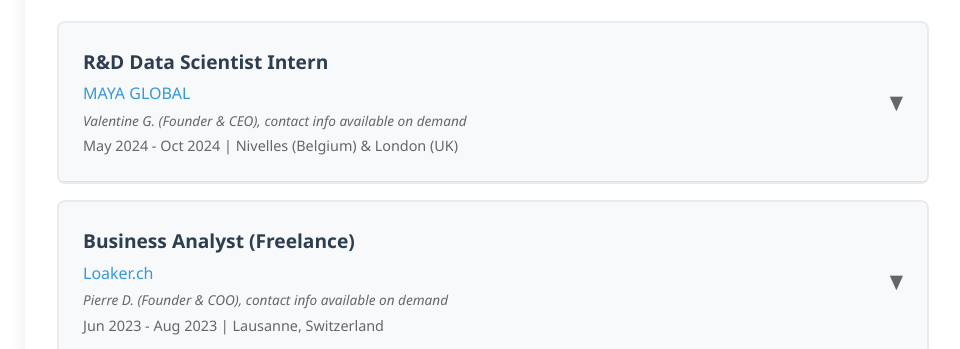
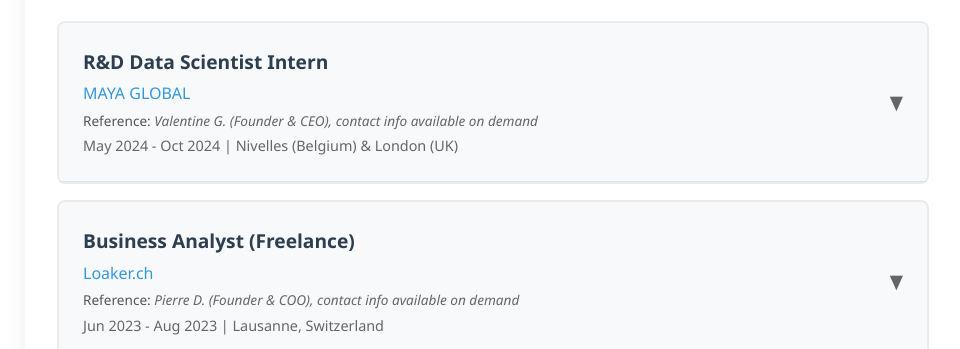
Before and after one commit to hrandrIAga/cv_portfolio, a plain HTML site: page interactive-cv.html in a window 1280 px wide. Shown: the part 423-772 px from the top of the page, without its empty margins (147-1107 px from the left). Drawn offline with Linux system fonts and the light colour scheme.

Commit message:
INTERACTIVE-CV : update experience display - add Reference text per experience item

```diff
--- a/assets/css/interactive-cv.css
+++ b/assets/css/interactive-cv.css
@@ -201,6 +201,12 @@
     font-style: italic;
     margin-bottom: 0.25rem;
     line-height: 1.4;
+}
+
+.reference-label {
+    font-weight: 500;
+    color: #555;
+    font-style: normal;
 }
 
 .item-info .period {
--- a/assets/js/interactive-cv.js
+++ b/assets/js/interactive-cv.js
@@ -146,12 +146,21 @@
         info.appendChild(company);
     }
 
-    // Add referee if available (for experience items)
+    // Add reference if available (for experience items)
     if (data.referee && type === 'experience') {
-        const referee = document.createElement('div');
-        referee.className = 'referee';
-        referee.textContent = data.referee;
-        info.appendChild(referee);
+        const reference = document.createElement('div');
+        reference.className = 'referee';
+
+        const referenceLabel = document.createElement('span');
+        referenceLabel.className = 'reference-label';
+        referenceLabel.textContent = 'Reference: ';
+
+        const referenceText = document.createElement('span');
+        referenceText.textContent = data.referee;
+
+        reference.appendChild(referenceLabel);
+        reference.appendChild(referenceText);
+        info.appendChild(reference);
     }
 
     if (data.period) {
```
